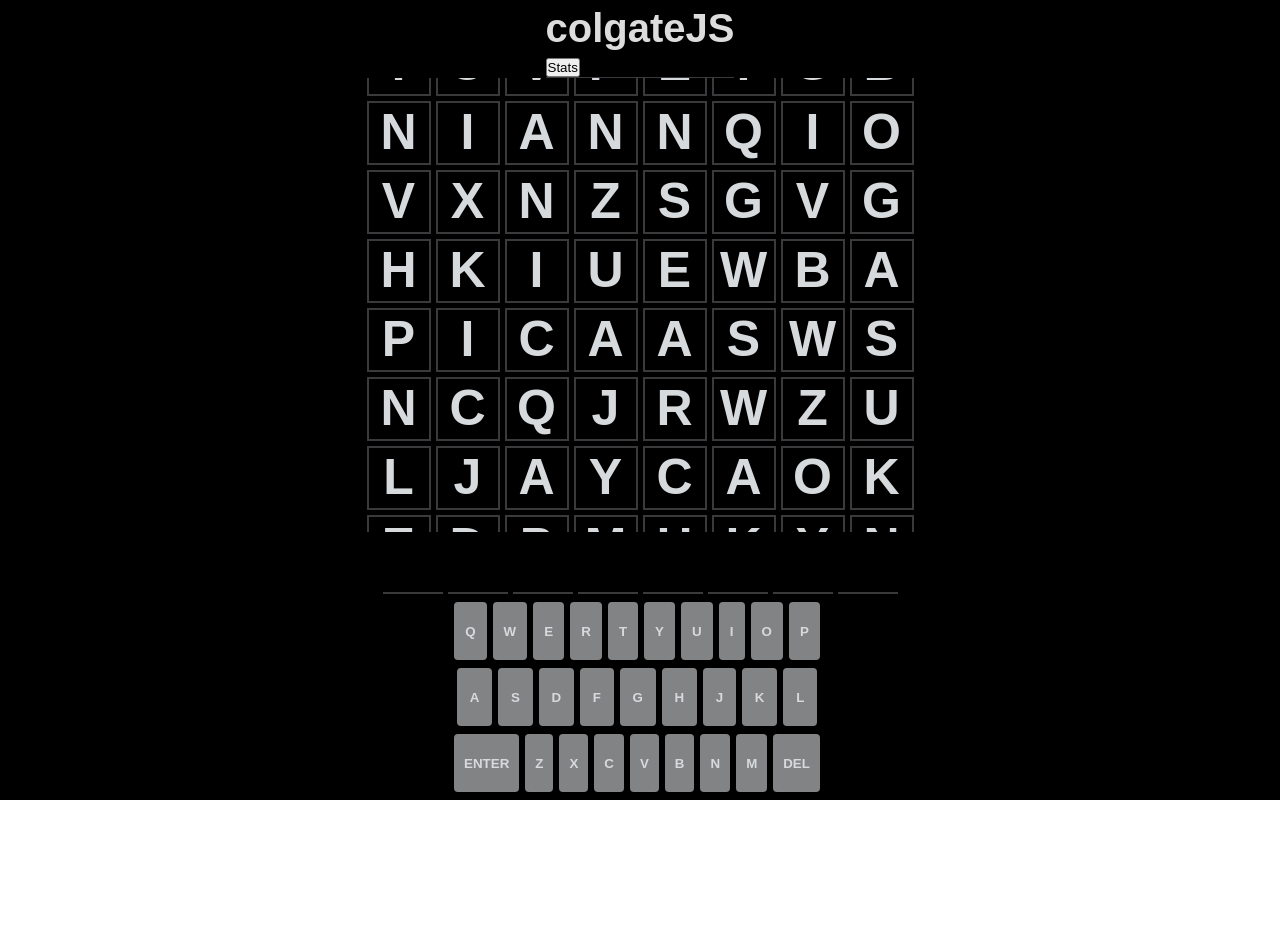
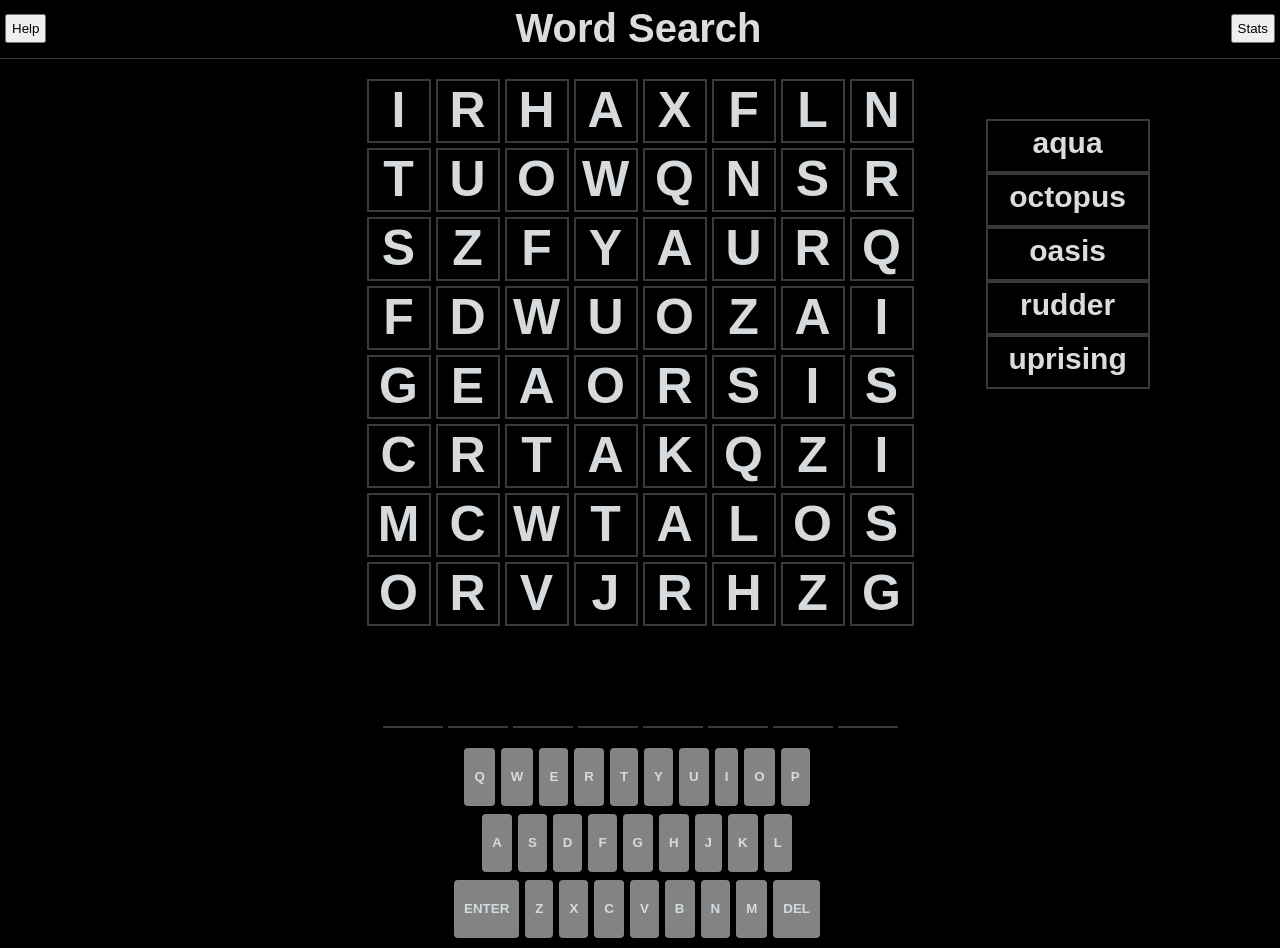
Before and after one commit to Colgatepy/WordSearch, a plain HTML site: page index.html in a window 1280 px wide. Before the commit the page ends 800 px from the top, so only its background shows below. Drawn offline with nearby package versions, Linux system fonts and the light colour scheme.

Commit message:
bug fixes and upgrades

```diff
--- a/css/styles.css
+++ b/css/styles.css
@@ -6,14 +6,46 @@
 html, body {
     height: 100%;
     font-family: Arial, Helvetica, sans-serif;
+    background-color: black;
 }
 
 #container {
     display: flex;
     background-color: black;
     height: 100%;
+    width: 54%;
     align-items: center;
     flex-direction: column;
+    flex-wrap: wrap;
+}
+
+#body-container {
+    display: flex;
+    flex-direction: row;
+    justify-content: flex-end;
+}
+
+#word-container {
+    background-color: black;
+    width: 23%;
+    height: 300px;
+    align-items: flex-end;
+    padding-top: 60px;
+}
+
+.daily-words {
+    width: 150px;
+    height: 40px;
+    border: 2px solid rgb(58,58,60);
+    font-family: inherit;
+    font-weight: bold;
+    font-size: 30px;
+    color: gainsboro;
+    align-items: center;
+    justify-items: center;
+    text-align: center;
+    padding: 5px;
+    caret-color: transparent;
 }
 
 #game {
@@ -25,7 +57,19 @@ html, body {
 }
 
 header {
+    display: flex;
     border-bottom: 1px solid rgb(58,58,60);
+    flex-direction: row;
+    align-items: center;
+    justify-content: space-between;
+    flex-wrap: nowrap;
+    padding-left: 5px;
+    padding-right: 5px;
+}
+
+.header-buttons {
+    display: flex;
+    padding: 5px;
 }
 
 .title {
@@ -35,6 +79,7 @@ header {
     margin: 0.4rem 0 0.4rem 0;
     text-align: center;
     font-family: Arial, Helvetica, sans-serif;
+    caret-color: transparent;
 }
 
 .modal {
@@ -56,7 +101,7 @@ header {
     margin: 15% auto;
     padding: 20px;
     border: 1px solid #888;
-    width: 40%;
+    width: 450px;
     box-shadow: 0 4px 8px 0 rgba(0,0,0,0.2),0 6px 20px 0 rgba(0,0,0,0.19);
 }
 
@@ -78,7 +123,7 @@ header {
     display: flex;
     justify-content: center;
     align-items: center;
-    flex-grow: 1;
+    padding: 10px;
     overflow: hidden;
 }
 
@@ -100,6 +145,7 @@ header {
     text-transform: uppercase;
     text-align: center;
     cursor: pointer;
+    caret-color: transparent;
 }
 
 #text-container {
@@ -107,23 +153,24 @@ header {
     grid-gap: 5px;
     padding-bottom: 20px;
     box-sizing: border-box;
-    flex-grow: 1;
     overflow: hidden;
 }
 
 .text-entry {
     border-bottom: 2px solid rgb(58,58,60);
-    min-width: 60px;
-    min-height: 60px;
+    width: 60px;
+    height: 80px;
     font-size: 50px;
     font-weight: bold;
     color:rgb(215, 218, 220);
     text-transform: uppercase;
     text-align: center;
+    caret-color: transparent;
 }
 
 #keyboard-container {
     height: 200px;
+    width: 45%;
 }
 
 .keyboard-row {
--- a/index.html
+++ b/index.html
@@ -16,23 +16,13 @@
         />
     </head>
     <body>
+        <header>
+            <button id="btnHelp" class="header-buttons">Help</button>
+            <h1 class="title">Word Search</h1>
+            <button id="btnModal" class="header-buttons">Stats</button>
+        </header>
+        <div id="body-container">
             <div id="container">
-            <header>
-                <h1 class="title">colgateJS</h1>
-                <button id="btnModal">Stats</button>
-            </header>
-
-            <div id="statModal" class="modal">
-
-                <div class="modal-content">
-                    <span class="close">&times;</span>
-                    <h1 id="modalHeader"></h1>
-                    <p id="countFlips">Tiles Flipped: 0</p>
-                    <p id="wordsTried">Words Tried: 0</p>
-                    <p id="wordsFound">Words Found: 0</p>
-                </div>
-
-            </div>
 
                 <div id="board-container">
                     <div id="board"></div>
@@ -88,5 +78,24 @@
                     </div>
                 </div>
             </div>
+            <div id="word-container">
+                <div id="word1" class="daily-words"></div>
+                <div id="word2" class="daily-words"></div>
+                <div id="word3" class="daily-words"></div>
+                <div id="word4" class="daily-words"></div>
+                <div id="word5" class="daily-words"></div>
+            </div>
+        </div>
+        <div id="statModal" class="modal">
+
+            <div class="modal-content">
+                <span class="close">&times;</span>
+                <h1 id="modalHeader"></h1>
+                <p id="countFlips">Tiles Flipped: 0</p>
+                <p id="wordsTried">Words Tried: 0</p>
+                <p id="wordsFound">Words Found: 0</p>
+            </div>
+
+        </div>
     </body>
 </html>
--- a/js/main.js
+++ b/js/main.js
@@ -91,17 +91,21 @@ document.addEventListener("DOMContentLoaded", () => {
 
     createSquares();
 
-    let wordList = {'mazes': [2, 11, 20, 29, 38],
-                    'can': [43, 51, 59],
-                    'elephant': [57,49,41,33,25,17,9,1],
-                    'search': [21,29,37,45,53,61],
-                    'big': [8,15,22]}
-    let mainBoard = ['t', 'm', 'd', 't', 'e', 'r', 'g', 'b', 'n', 'i', 'a', 'n', 'n', 'q', 'i', 'o', 'a', 'x', 'n', 'z', 's', 'g', 'v', 'h', 'h', 'k', 'i', 'u', 'e', 'w', 'b', 'a', 'p', 'i', 'n', 'q', 'a', 's', 'w', 's', 'e', 'c', 'c', 'j', 'r', 'w', 'z', 'u', 'l', 'a', 'a', 'y', 'c', 'a', 'o', 'k', 'e', 'd', 'n', 'm', 'h', 'k', 'y', 'n']
-    let backBoard = ['d', 'u', 'v', 'p', 'g', 'i', 'o', 'v', 'd', 'l', 'f', 'g', 'd', 'g', 'm', 'p', 'v', 'u', 'b', 'j', 'a', 'f', 'o', 'g', 'c', 'n', 'b', 'g', 'r', 'x', 'p', 'e', 'n', 'x', 'c', 'a', 'i', 'd', 'i', 'x', 'n', 'l', 'q', 'k', 'f', 'd', 'y', 'x', 'g', 'j', 'a', 't', 'k', 't', 'y', 'g', 'w', 'g', 'p', 'p', 'c', 'e', 'm', 'j']
-    let flippedTiles = [35, 3, 43, 59, 36, 24, 51, 2, 4, 41, 6, 50, 2, 51, 17]
+    let wordList =     {'aqua': [4, 13, 22, 31],
+     'octopus': [57, 50, 43, 36, 29, 22, 15],
+     'oasis': [36, 37, 38, 39, 40],
+     'rudder': [2, 10, 18, 26, 34, 42],
+     'uprising': [8, 16, 24, 32, 40, 48, 56, 64]}
+    let mainBoard = ['i', 'r', 'h', 'a', 'x', 'f', 'l', 'u', 't', 'u', 'o', 'i', 'q', 'z', 's', 'p', 's', 'd', 'f', 'y', 'a', 'u', 'r', 'r', 'y', 'd', 'w', 'u', 'p', 'z', 'a', 'i', 'k', 'e', 'a', 'o', 'a', 's', 'i', 's', 'c', 'r', 't', 'a', 'k', 'q', 'z', 'i', 'm', 'c', 'w', 'k', 'a', 'l', 'o', 'n', 'o', 'r', 'v', 'j', 'r', 'h', 'z', 'g']
+    let backBoard = ['l', 'y', 'h', 'i', 'v', 'i', 'o', 'n', 'x', 'q', 'u', 'w', 'n', 'n', 'y', 'r', 'd', 'z', 'e', 'l', 'a', 'a', 'x', 'q', 'f', 'j', 'a', 'w', 'o', 'o', 'b', 'g', 'g', 'm', 'p', 'w', 'r', 'j', 't', 'l', 't', 'n', 'f', 'd', 'h', 'z', 'x', 't', 't', 'j', 'r', 't', 's', 'q', 'm', 's', 's', 'n', 'l', 'h', 'o', 'x', 'f', 'h']
+    let flippedTiles = [29, 25, 14, 56, 52, 33, 16, 24, 12, 8, 37, 18]
 
     boardGen(mainBoard);
     initialFlips(flippedTiles);
+
+    let dailyWords = Object.keys(wordList)
+
+    fillWordList(dailyWords)
 
     const keys = document.querySelectorAll('.keyboard-row button')
 
@@ -138,6 +142,11 @@ document.addEventListener("DOMContentLoaded", () => {
                 for (t = 1; t <= 8; t++) {
                     document.getElementById('text' + t).textContent = ''
                 }
+                for (j = 1; j <= 5; j++) {
+                    if (document.getElementById("word" + j).textContent === guessArr.join('')) {
+                        document.getElementById("word" + j).style.textDecoration = "line-through";
+                    }
+                }
                 currentLetter = 1
                 guessArr = []
                 foundWords += 1
@@ -161,6 +170,12 @@ document.addEventListener("DOMContentLoaded", () => {
             guessArr.push(letter)
             currentLetter +=1
             currentSpace.textContent = letter;
+        }
+    }
+
+    function fillWordList(words) {
+        for (i = 0; i < 5; i++) {
+            document.getElementById("word" + String(i + 1)).textContent = words[i]
         }
     }
 
@@ -218,6 +233,9 @@ document.addEventListener("DOMContentLoaded", () => {
             let boardId = parseInt(squareId) - 1
             boardState[boardId] *= -1
             selSquare = document.getElementById(squareId);
+            if (selSquare.style.backgroundColor==='rgb(83, 141, 78)') {
+                return
+            }
             if (boardState[boardId] < 0) selSquare.textContent = backBoard[boardId];
             if (boardState[boardId] > 0) selSquare.textContent = mainBoard[boardId];
 
```
Lines whose indentation alone changed are shown as unchanged.
